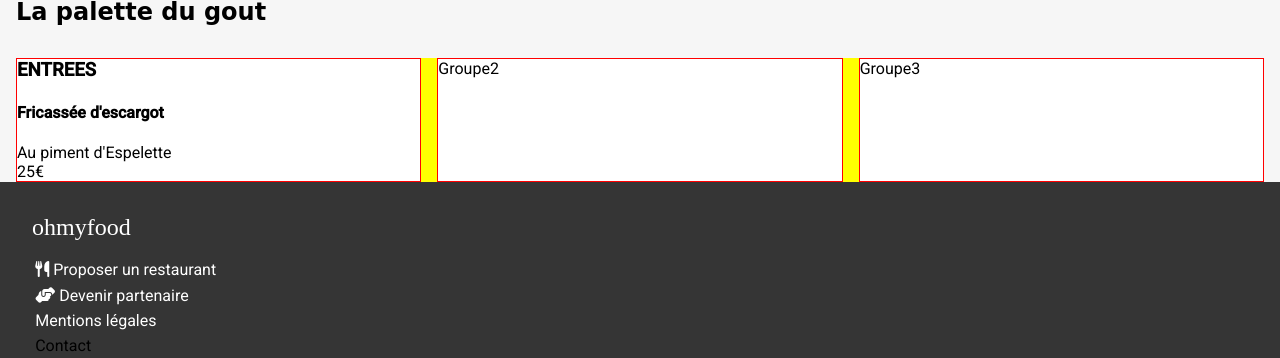
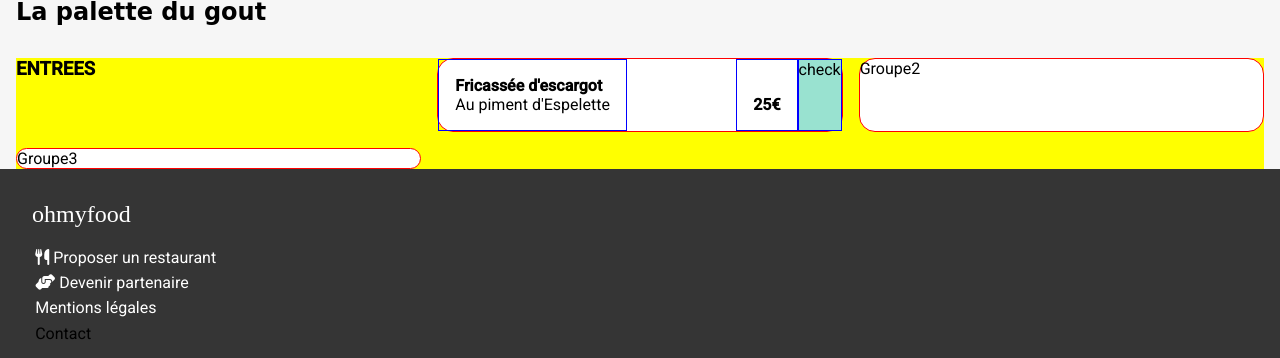
Before and after one commit to HabibEL88/OC_P3, a website: page restaurants/la_palette_du_gout.html in a window 1280 px wide. Shown: the part 652-1010 px from the top of the page. Drawn offline with Linux system fonts and the light colour scheme; a web font is replaced by a local one.

Commit message:
1ere parti du submenu

```diff
--- a/restaurants/la_palette_du_gout.html
+++ b/restaurants/la_palette_du_gout.html
@@ -20,12 +20,17 @@
 
     <main class="page__main">
     <section class="grid__menus">
+        <h3>ENTREES</h3>
         <div class="menus__group">
-            <h3>ENTREES</h3>
             <div class="submenu">
-                <h4>Fricassée d'escargot</h4>
-                <p>Au piment d'Espelette</p>
+                <div class="submenu__description">
+                    <h4>Fricassée d'escargot</h4>
+                    <p>Au piment d'Espelette</p>
+                </div>
                 <p class="price">25€</p>
+                <div class="price__validation">
+                    check
+                </div>
             </div>
         </div>
         <div class="menus__group">Groupe2</div>
--- a/sass/pages/restaurant.scss
+++ b/sass/pages/restaurant.scss
@@ -34,5 +34,30 @@
     .menus__group{
         border: 1px solid red;
         background-color: white;
+        border-radius: 1rem;
+        .submenu{
+            display: flex;
+            .submenu__description{
+                padding: 1rem;
+            }
+
+            .price{
+                display: flex;
+                flex-direction: column;
+                justify-content: flex-end;
+                padding: 1rem;
+                margin-left: auto;
+                font-weight: 900;
+            }
+            .price__validation{
+                background-color: $Tertiaire;
+            }
+            & > *{
+                border: 1px solid blue;
+            }
+        }
+        h4{
+            margin: 0;
+        }
     }
 }
```
Also changed, not shown: main.css, 1 other file.
